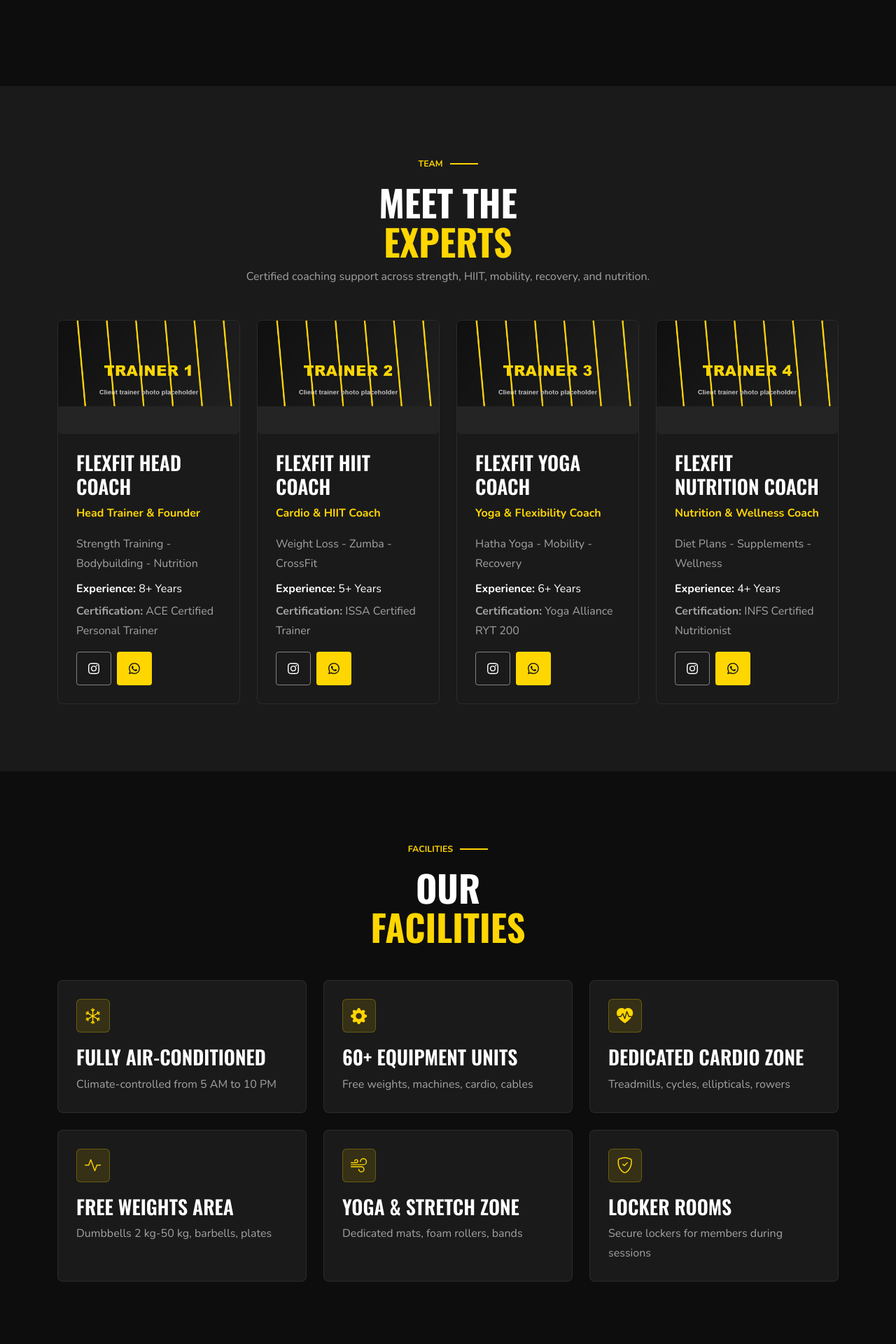
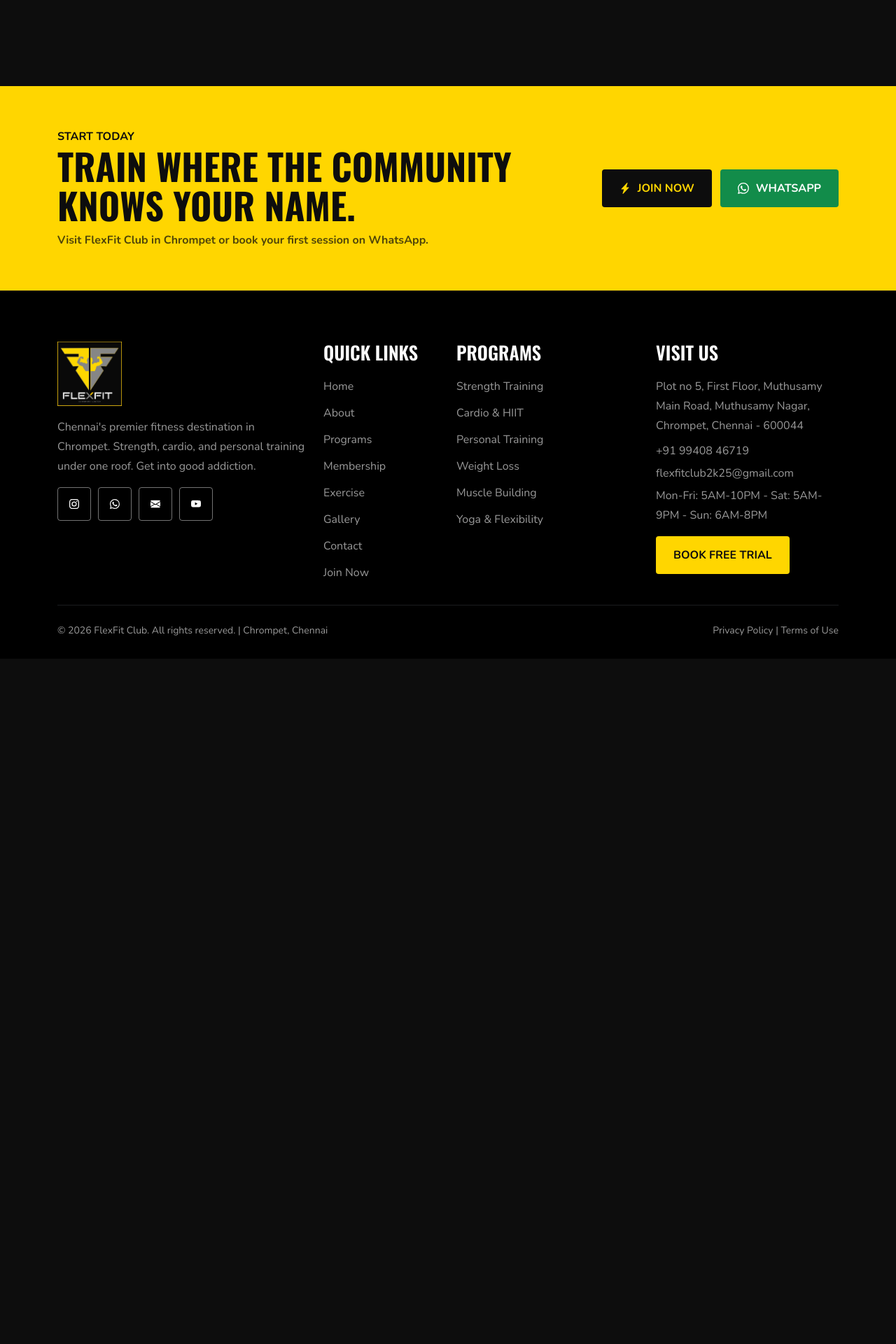
Before and after one commit to rajeshkanna-s/FlexFit, a React (Vite) app in the folder client/: page /about in a window 1280 px wide. Shown: the part 2560-4480 px from the top of the page at 70% size. After the commit the page ends 3501 px from the top, so only its background shows below. Built offline with nearby package versions, Linux system fonts and the light colour scheme.

Commit message:
Remove about team and facilities sections

```diff
--- a/client/src/pages/AboutPage.tsx
+++ b/client/src/pages/AboutPage.tsx
@@ -1,11 +1,8 @@
 import { Helmet } from 'react-helmet-async';
 import { Bullseye, EyeFill } from 'react-bootstrap-icons';
-import Icon from '../components/common/Icon';
 import SectionHeading from '../components/common/SectionHeading';
 import SectionLabel from '../components/common/SectionLabel';
-import TrainerCard from '../components/common/TrainerCard';
 import CtaBand from '../components/common/CtaBand';
-import { trainers } from '../data/trainers.data';
 import PageHero from './PageHero';
 
 const timeline = [
@@ -13,15 +10,6 @@
   ['2023', 'First 100 Members', 'Hit our first milestone with 100 active members. Expanded our equipment lineup and introduced personal training packages.'],
   ['2024', 'Expansion & Upgrades', 'Upgraded to 60+ equipment units. Added AC facility, cardio zone, yoga area, and a dedicated free-weights section.'],
   ['2025', '500+ Members Strong', 'Today FlexFit Club is home to 500+ members from across Chennai. Multiple programs, certified trainers, and real transformations.']
-];
-
-const facilities = [
-  ['snow', 'Fully Air-Conditioned', 'Climate-controlled from 5 AM to 10 PM'],
-  ['gear', '60+ Equipment Units', 'Free weights, machines, cardio, cables'],
-  ['heart', 'Dedicated Cardio Zone', 'Treadmills, cycles, ellipticals, rowers'],
-  ['activity', 'Free Weights Area', 'Dumbbells 2 kg-50 kg, barbells, plates'],
-  ['wind', 'Yoga & Stretch Zone', 'Dedicated mats, foam rollers, bands'],
-  ['shield', 'Locker Rooms', 'Secure lockers for members during sessions']
 ];
 
 const AboutPage = () => (
@@ -88,41 +76,6 @@
         </div>
       </div>
     </section>
-    <section className="section section-card">
-      <div className="container">
-        <div className="text-center mb-5">
-          <SectionLabel text="Team" />
-          <SectionHeading line1="Meet The" line2="Experts" highlightLine={2} centered />
-          <p className="text-muted-ff">Certified coaching support across strength, HIIT, mobility, recovery, and nutrition.</p>
-        </div>
-        <div className="row g-4">
-          {trainers.map((trainer) => (
-            <div className="col-md-6 col-xl-3" key={trainer.id}>
-              <TrainerCard {...trainer} />
-            </div>
-          ))}
-        </div>
-      </div>
-    </section>
-    <section className="section">
-      <div className="container">
-        <div className="text-center mb-5">
-          <SectionLabel text="Facilities" />
-          <SectionHeading line1="Our" line2="Facilities" highlightLine={2} centered />
-        </div>
-        <div className="row g-4">
-          {facilities.map(([icon, title, text]) => (
-            <div className="col-md-6 col-lg-4" key={title}>
-              <div className="feature-card">
-                <div className="icon-badge"><Icon name={icon} /></div>
-                <h3>{title}</h3>
-                <p className="text-muted-ff mb-0">{text}</p>
-              </div>
-            </div>
-          ))}
-        </div>
-      </div>
-    </section>
     <CtaBand title="Train where the community knows your name." text="Visit FlexFit Club in Chrompet or book your first session on WhatsApp." />
   </>
 );
```
